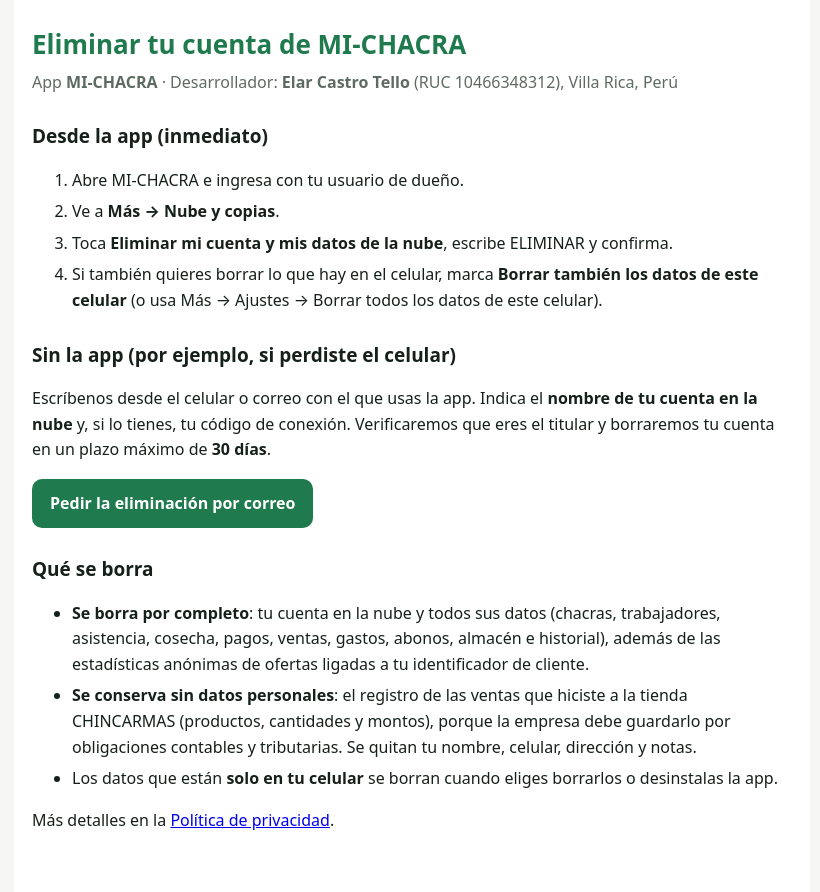
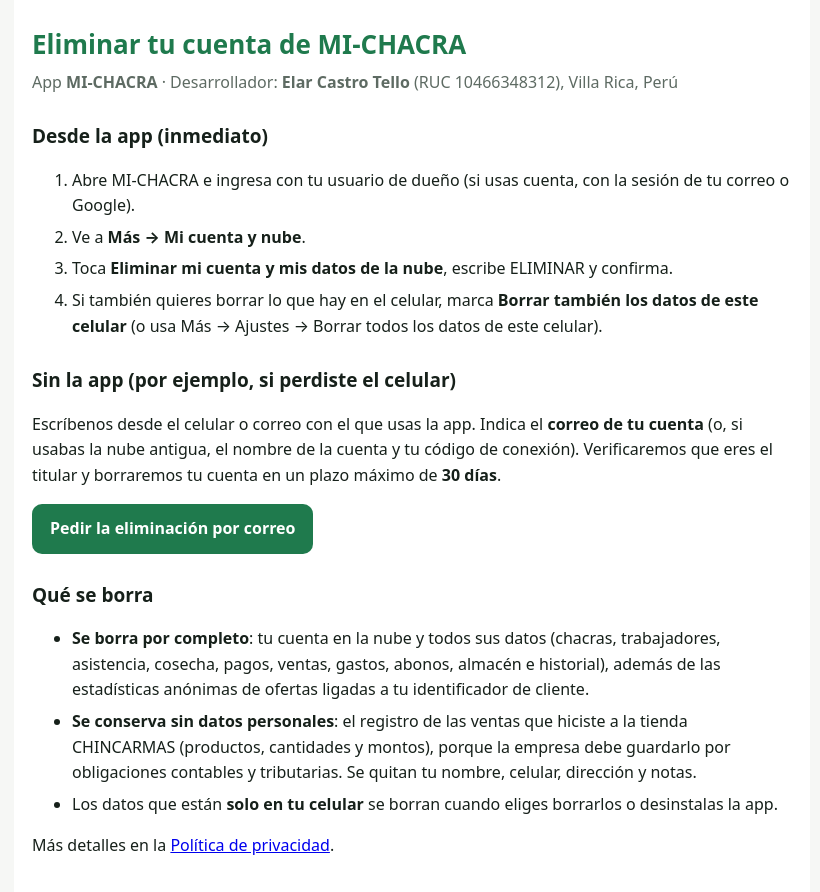
Before and after one commit to ElarCastro/michacra, a plain HTML site: page eliminar-cuenta.html in a window 1280 px wide. Shown: the whole page, without its empty margins (228-1048 px from the left). Drawn offline with Linux system fonts and the light colour scheme.

Commit message:
Update eliminar-cuenta.html

```diff
--- a/eliminar-cuenta.html
+++ b/eliminar-cuenta.html
@@ -19,14 +19,14 @@
 
 <h2>Desde la app (inmediato)</h2>
 <ol>
-  <li>Abre MI-CHACRA e ingresa con tu usuario de dueño.</li>
-  <li>Ve a <b>Más → Nube y copias</b>.</li>
+  <li>Abre MI-CHACRA e ingresa con tu usuario de dueño (si usas cuenta, con la sesión de tu correo o Google).</li>
+  <li>Ve a <b>Más → Mi cuenta y nube</b>.</li>
   <li>Toca <b>Eliminar mi cuenta y mis datos de la nube</b>, escribe ELIMINAR y confirma.</li>
   <li>Si también quieres borrar lo que hay en el celular, marca <b>Borrar también los datos de este celular</b> (o usa Más → Ajustes → Borrar todos los datos de este celular).</li>
 </ol>
 
 <h2>Sin la app (por ejemplo, si perdiste el celular)</h2>
-<p>Escríbenos desde el celular o correo con el que usas la app. Indica el <b>nombre de tu cuenta en la nube</b> y, si lo tienes, tu código de conexión. Verificaremos que eres el titular y borraremos tu cuenta en un plazo máximo de <b>30 días</b>.</p>
+<p>Escríbenos desde el celular o correo con el que usas la app. Indica el <b>correo de tu cuenta</b> (o, si usabas la nube antigua, el nombre de la cuenta y tu código de conexión). Verificaremos que eres el titular y borraremos tu cuenta en un plazo máximo de <b>30 días</b>.</p>
 <p><a class="btn" href="mailto:elarcastrotello@gmail.com?subject=Eliminar%20mi%20cuenta%20de%20MI-CHACRA">Pedir la eliminación por correo</a></p>
 
 <h2>Qué se borra</h2>
```
